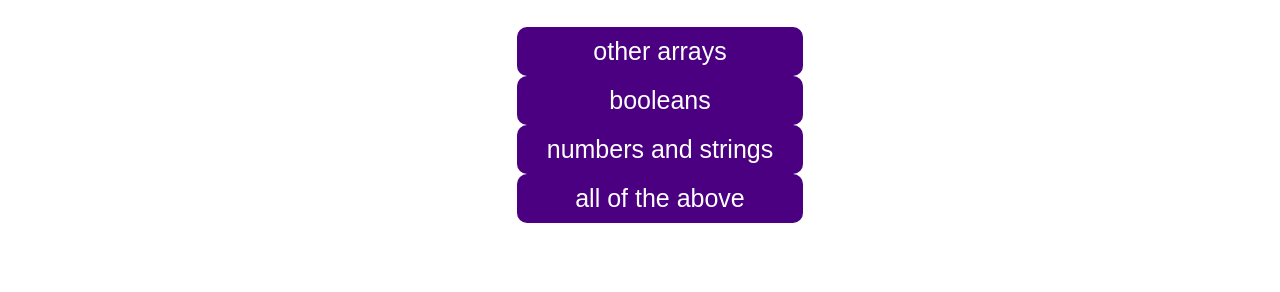
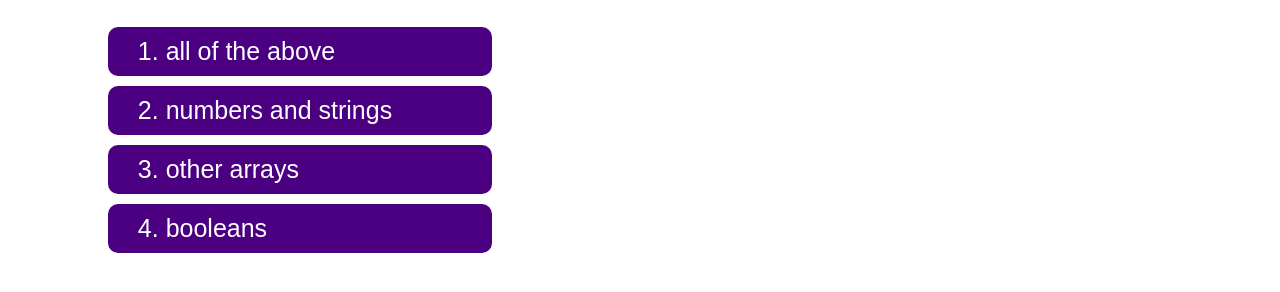
Before and after one commit to NYX1122/code-quiz, a plain HTML site: page index.html in a window 1280 px wide. Both pictures are taken after a click on the button "Start Quiz". Shown: the part 216-508 px from the top of the page. Drawn offline with Linux system fonts and the light colour scheme.

Commit message:
hit a logic road block

```diff
--- a/assets/css/style.css
+++ b/assets/css/style.css
@@ -19,11 +19,18 @@ header {
     color: plum;
 }
 
+main {
+    display: flex;
+    flex-direction: column;
+    align-items: center;
+}
+
 .start-info {
     display: flex;
     flex-wrap: wrap;
     flex-direction: column;
     align-items: center;
+    width: 75%;
 }
 
 .start-info h1 {
@@ -55,6 +62,14 @@ button:hover {
 
 ul {
     display: flex;
+    flex-wrap: wrap;
     flex-direction: column;
-    flex-wrap: wrap;
+    position: relative;
+    right: 37.5%;
 }
+
+ul button {
+    margin-bottom: 10px;
+    padding-right: 100px;
+    text-align: left;
+}
--- a/assets/javascript/script/script.js
+++ b/assets/javascript/script/script.js
@@ -29,43 +29,81 @@ var questions = [
 
 var timer = 0;
 var answerList = document.getElementById("answer-list");
+var questionRandomizer = 0;
 var answerRandomizer = 0;
 
 var questionLoad = function () {
-    var questionRandomizer = Math.floor(Math.random()*questions.length)
+    var randomizeQuestions = function() {
+        questionRandomizer = Math.floor(Math.random()* 5);
+    };
+    var setQuestion = function() {
         document.getElementById("question").textContent = questions[questionRandomizer].q;
+    };
+    var createButtons = function() {
         for (i = 0; i < 4; i++) {
-        var button = document.createElement("button");
+            var Newbutton = document.createElement("button");
+
             //DOM button element is created.
             var randomizeAnswers = function() {
                 // function used to randomize the answer order based on length of items in object
                 // stores number of answers remaining in object
                 var answerRandomizer = (Math.floor(Math.random() * 4) + 1);
                 // creates and stores a random number between 1 and however many answers are in object
-            button.innerHTML = questions[questionRandomizer][answerRandomizer];
+                Newbutton.innerHTML = (i + 1) + ". " + questions[questionRandomizer][answerRandomizer];
                 // sets the innerHTML of the button element to the value of the answer that was selected
                 // for using the answerRandomizer variable
-            delete questions[questionRandomizer][answerRandomizer];
+                if (questions[questionRandomizer][answerRandomizer] === questions[questionRandomizer][4]) {
+                    questions[questionRandomizer][answerRandomizer] = "undefined-true";
+                }
+                else {
+                    questions[questionRandomizer][answerRandomizer] = "undefined";
+                }
                 // removes answer item within object array that was used as the value of the button.inner
                 // html so that it cannot be used again.
+
             }
             var createAnswers = function() {
+                Newbutton.setAttribute('id','number-' + i);
+                answerList.appendChild(Newbutton);
+                document.querySelector("#number-" + i).addEventListener("click", function () {
+                    if(Newbutton.textContent === "undefined-true") {
                         console.log(questions[questionRandomizer]);
-            answerList.appendChild(button);
+                        console.log(Newbutton.textContent);
                     }
+                    else {
+                        console.log("goodbye");
+                    }
+                });
+            };
             var testAnswers = function() {
-            if (button.innerHTML != "undefined") {
-                createAnswers();
+                if (Newbutton.innerHTML === (i + 1) + ". " + "undefined" || Newbutton.innerHTML === (i + 1) + ". " + "undefined-true")  {
+                    randomizeAnswers();
+                    testAnswers();
                 }
                 else{
-                randomizeAnswers();
-                testAnswers();
+                    createAnswers();
                 };
             }
             randomizeAnswers();
             testAnswers();
         };
-    //questions.splice(questionRandomizer, 1);
+    };
+    var deleteOldQuestion = function() {
+        questions[questionRandomizer].q = "undefined";
+    };
+    var testQuestion = function() {
+        if (questions[questionRandomizer].q != "undefined") {
+            setQuestion();
+            createButtons();
+            deleteOldQuestion();
+        }
+        else{
+            randomizeQuestions();
+            testQuestion();
+        }
+    }
+    randomizeQuestions();
+    testQuestion();
 }
 
 var beginInterval = function() {
```
Lines whose indentation alone changed are shown as unchanged.
